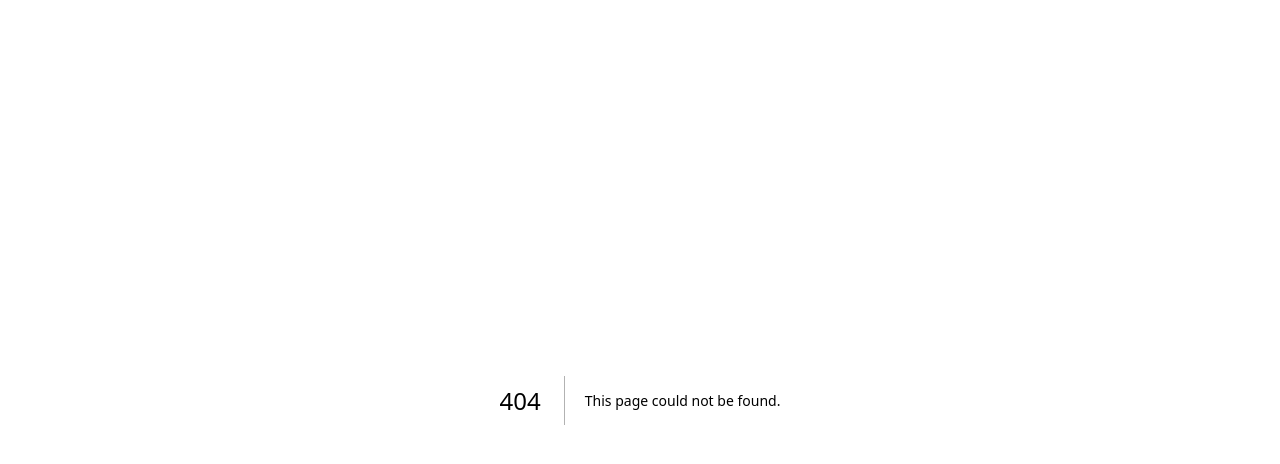
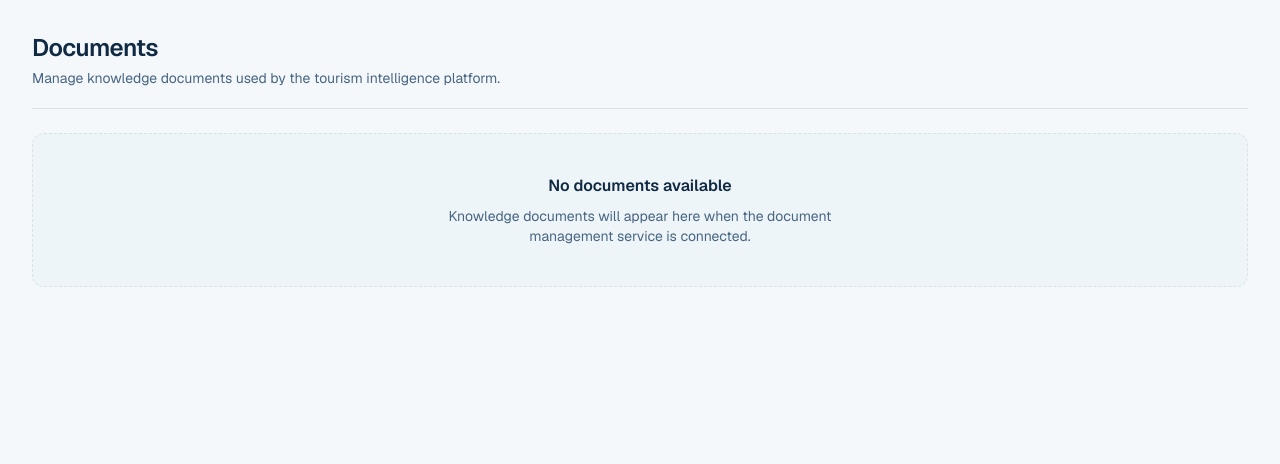
Before and after one commit to ImranManshaAI/ai-tourism-intelligence-platform, a Next.js app in the folder frontend/: page /documents in a window 1280 px wide. Before the commit this address had no page. Shown: the top 464 px of the page. Built offline with nearby package versions, Linux system fonts and the light colour scheme.

Commit message:
feat(frontend): add documents page

```diff
--- /dev/null
+++ b/frontend/app/documents/page.tsx
@@ -0,0 +1,22 @@
+import { EmptyState } from "../../components/ui/EmptyState";
+import { PageHeader } from "../../components/ui/PageHeader";
+
+export default function DocumentsPage() {
+  return (
+    <main className="min-h-screen bg-background">
+      <div className="mx-auto w-full max-w-7xl p-5 md:p-8">
+        <PageHeader
+          title="Documents"
+          description="Manage knowledge documents used by the tourism intelligence platform."
+        />
+
+        <div className="mt-6">
+          <EmptyState
+            title="No documents available"
+            description="Knowledge documents will appear here when the document management service is connected."
+          />
+        </div>
+      </div>
+    </main>
+  );
+}
```
